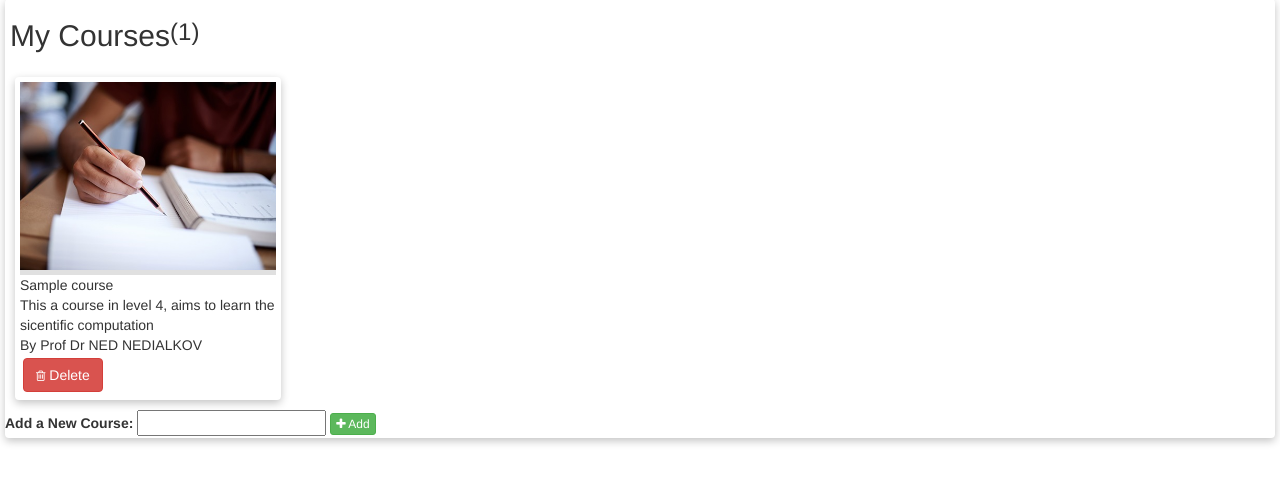
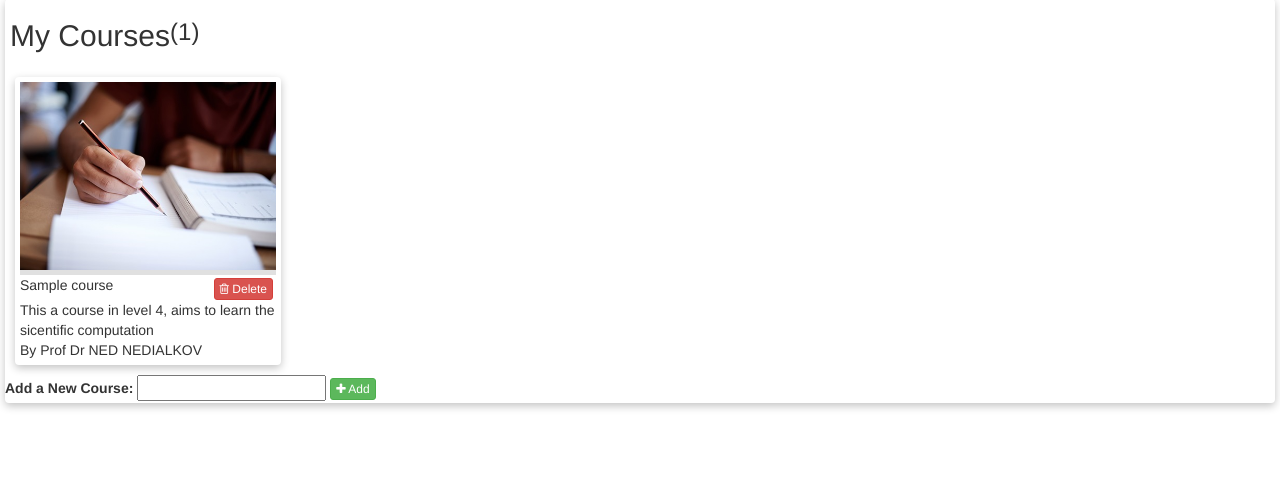
Before and after one commit to katrina799/4G06CapstoneProjectT5, a Flask app: template src/templates/index.html in a window 1280 px wide. Shown: the part 129-612 px from the top of the page. Run offline with Flask 3, Linux system fonts and the light colour scheme; the template is opened without the code that fills it: most values are stand-ins (such as "Sample title", 1, 10 or a date in 2020); some libraries are stand-ins or nearby versions.

Commit message:
Fixed the button position to top right of board

```diff
--- a/src/templates/course_page.html
+++ b/src/templates/course_page.html
@@ -26,7 +26,7 @@
             <div id="{{ course.0.1 }}"" class=" course-detail">
                 <li style="font-size: medium;">{{ loop.index }}. {{ course }}</li>
                 <img style="width: 200px; vertical-align:middle " src="{{url_for('static', filename='books.png')}}" />
-                <form style="margin: 3px;" action="/remove_course" method="post">
+                <form style="position: absolute; top: 0; right: 0; margin: 3px;" action="/remove_course" method="post">
                     <input type="hidden" name="index" value="{{ loop.index - 1 }}">
                     <input type="hidden" name="course" value="{{ course }}">
                     <button type="submit" class="btn btn-danger btn-xs">
--- a/src/templates/index.html
+++ b/src/templates/index.html
@@ -38,21 +38,28 @@
                             <!-- dynamicly change progress bar -->
                             <!-- <div class="progress-bar" style="width: {{ course_completion_percentage }}%;"></div> -->
                         </div>
+                        <div style="position: relative;">
                             <div class="course-details">
                                 <div class="course-title">{{course}}</div>
-                            <div class="course-desc">This a course in level 4, aims to learn the sicentific computation
+                                <div style="margin-top: 5px;" class="course-desc">This a course in level 4, aims to
+                                    learn the sicentific
+                                    computation
                                 </div>
                                 <div class="instructor">By Prof Dr NED NEDIALKOV</div>
                             </div>
-                        <form style="margin: 3px;" action="/remove_course" method="post">
+                            <form style="position: absolute; top: 0; right: 0; margin: 3px;" action="/remove_course"
+                                method="post">
                                 <input type="hidden" name="index" value="{{ loop.index - 1 }}">
                                 <input type="hidden" name="course" value="{{ course }}">
-                            <button type="submit" class="btn btn-danger">
+                                <button type="submit" class="btn btn-danger btn-xs">
                                     <i class="fa fa-trash-o" style="font-size:12px">
                                     </i>
                                     Delete
                                 </button>
                             </form>
+
+                        </div>
+
                     </div>
 
                     {% endfor %}
```
Lines whose indentation alone changed are shown as unchanged.
